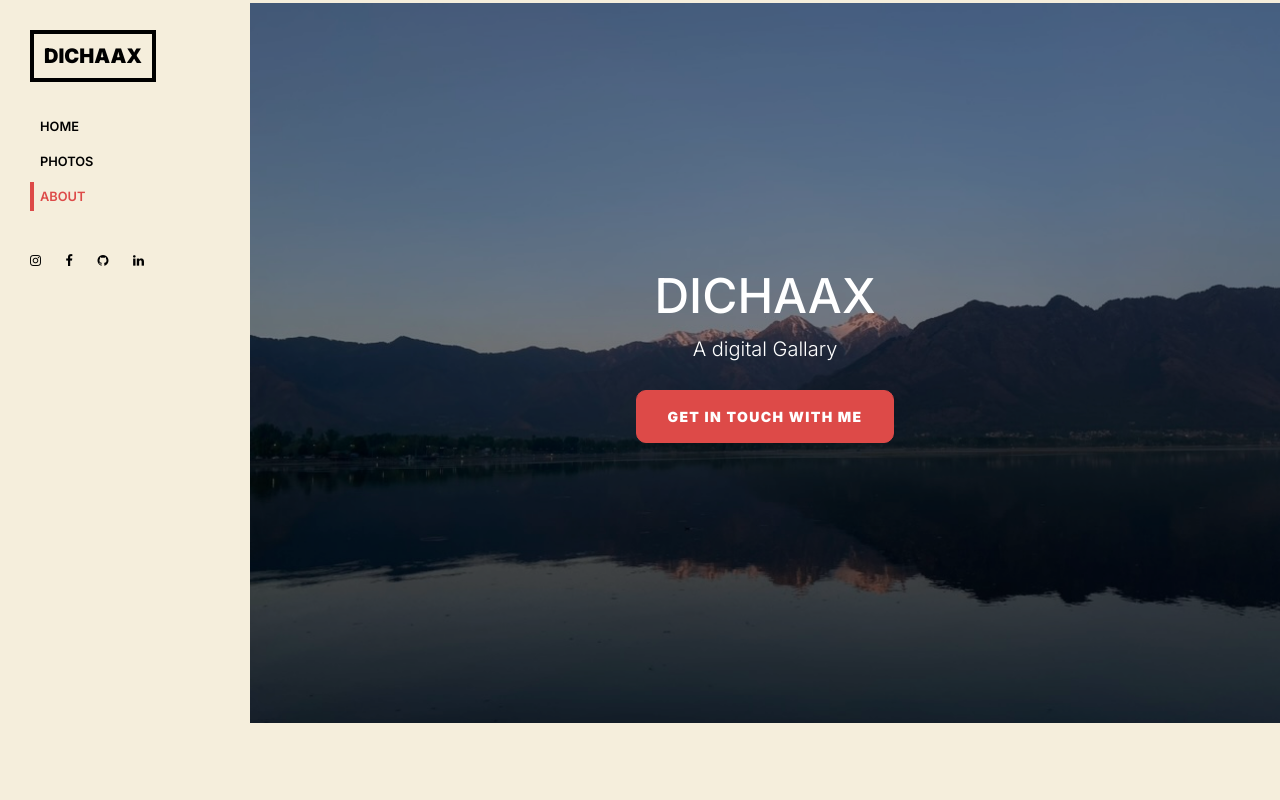
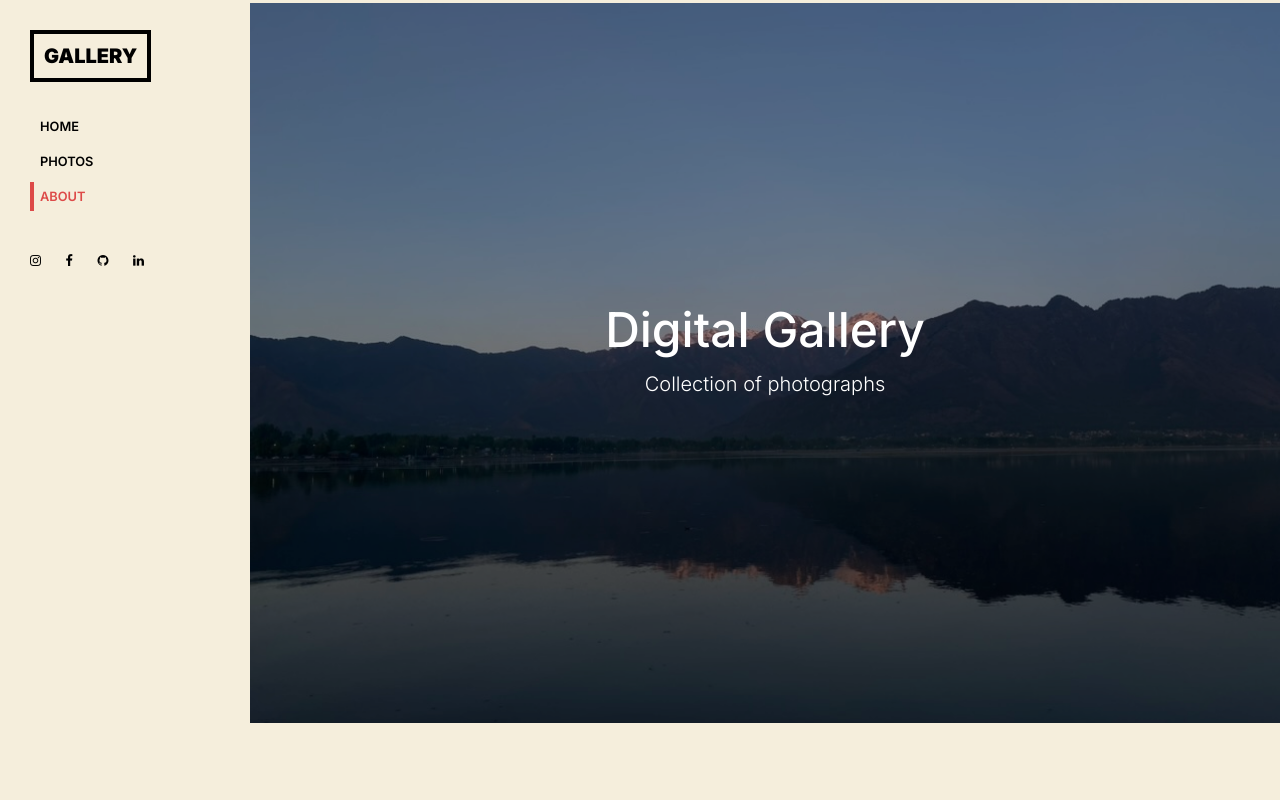
Before and after one commit to drishya-dinesh/Dichaax-digital_gallery, a plain HTML site: page index.html in a window 1280 px wide. Shown: the top 800 px of the page. Drawn offline with Linux system fonts and the light colour scheme; files whose address does not match are found by name.

Commit message:
fix: main style changes

```diff
--- a/index.html
+++ b/index.html
@@ -52,7 +52,7 @@
 
     <header class="header-bar d-flex d-lg-block align-items-center site-navbar-target" data-aos="fade-right">
       <div class="site-logo">
-        <a href="index.html">Dichaax</a>
+        <a href="index.html">Gallery</a>
       </div>
 
       <div class="d-inline-block d-lg-none ml-md-0 ml-auto py-3" style="position: relative; top: 3px;"><a href="#" class="site-menu-toggle js-menu-toggle "><span class="icon-menu h3"></span></a></div>
@@ -79,9 +79,10 @@
       <section class="site-section-hero bg-image mb-5" style="background-image: url('images/hero.jpeg');"  data-stellar-background-ratio="0.5" id="section-home">
         <div class="row justify-content-center align-items-center">
           <div class="col-md-7 text-center">
-            <h1 class=" heading text-uppercase text-white" data-aos="fade-up">Dichaax</h1>
-            <p class="lead text-white mb-4" data-aos="fade-up" data-aos-delay="100">A digital Gallary </p>
-            <p data-aos="fade-up" data-aos-delay="100"><a href="#section-contact" class="btn btn-primary btn-md smoothscroll">Get in touch with me</a></p>
+
+            <h1 class=" heading text-white" data-aos="fade-up">Digital Gallery</h1>
+            <p class="lead text-white mb-4" data-aos="fade-up" data-aos-delay="100">Collection of photographs</p>
+            <!--<p data-aos="fade-up" data-aos-delay="100"><a href="#section-contact" class="btn btn-primary btn-md smoothscroll">Get in touch with me</a></p>-->
           </div>
         </div>
       </section>
```
Also changed, not shown: images/bg.jpeg (added).
